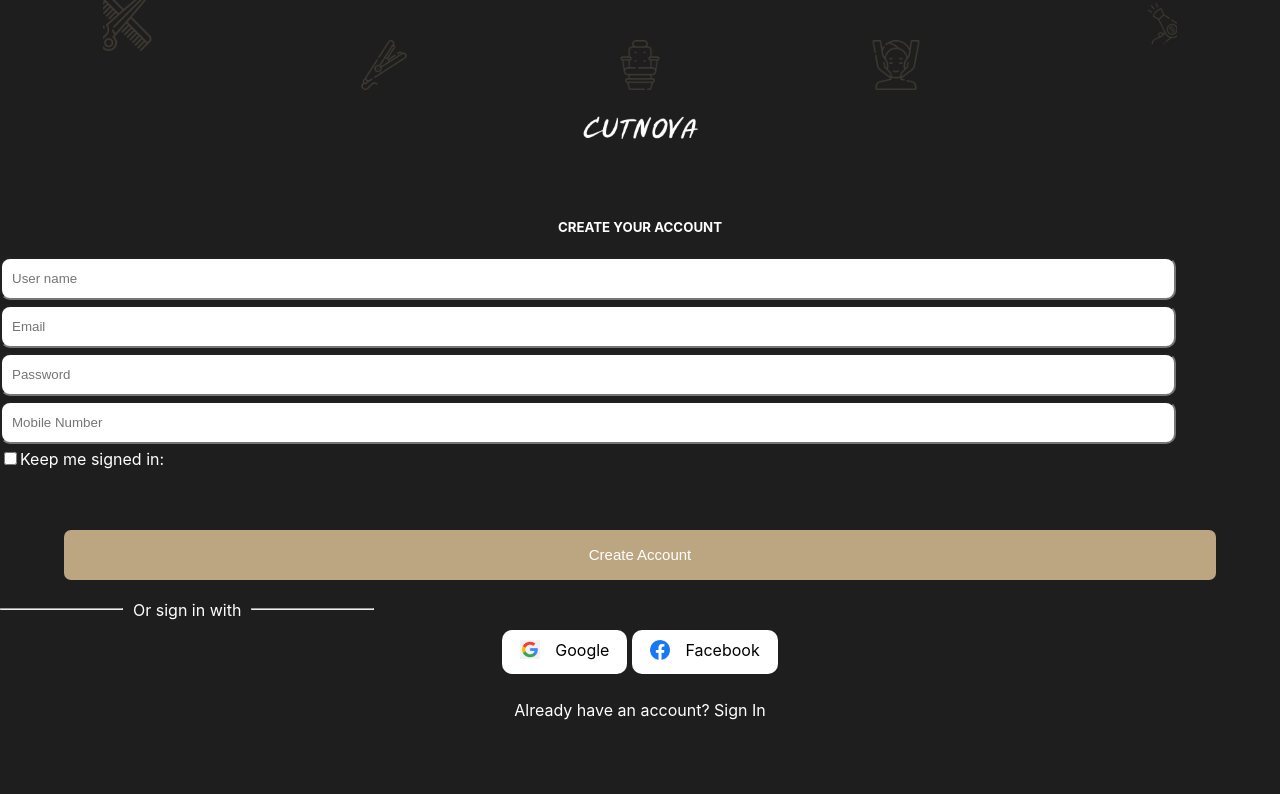
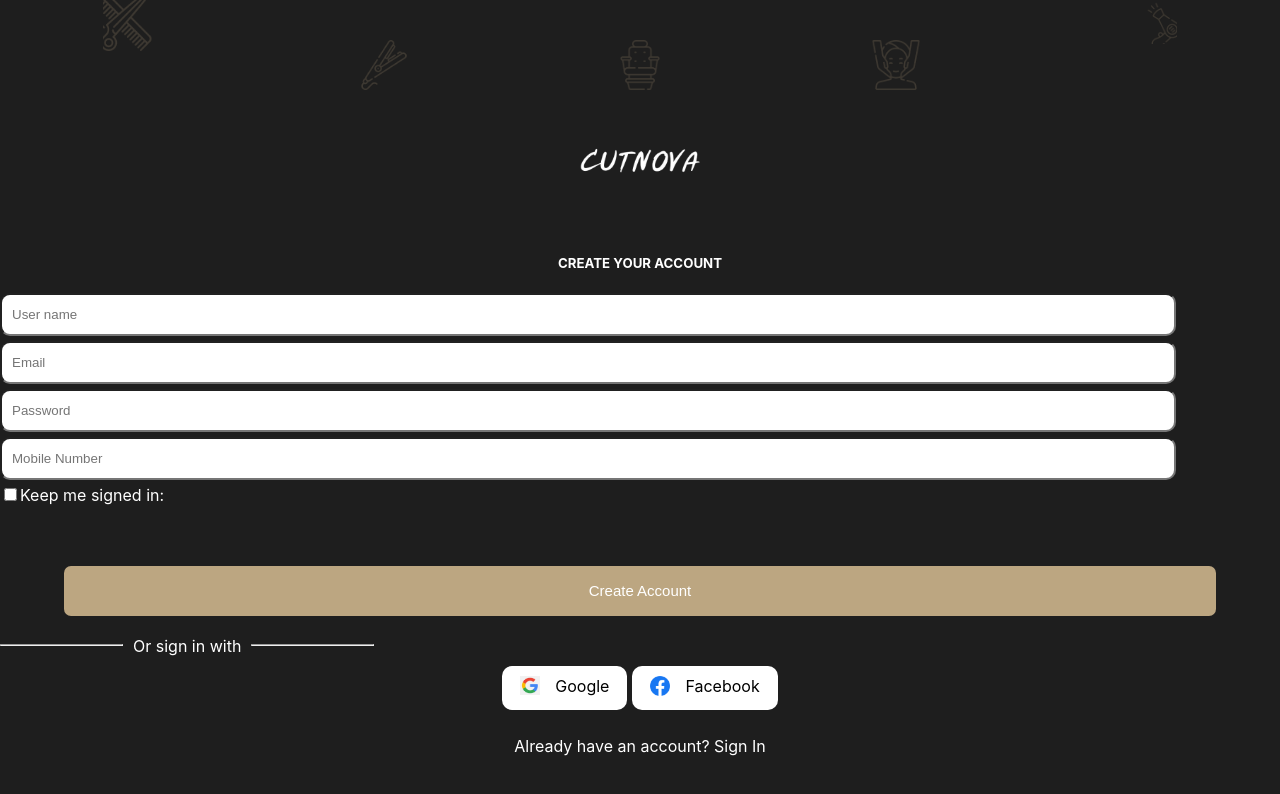
Before and after one commit to MA01ha05k09/Cutnova, a React (Create React App) app: page /Create in a window 1280 px wide. Shown: the top 794 px of the page. Built offline with nearby package versions, Linux system fonts and the light colour scheme.

Commit message:
lodin page

```diff
--- a/src/style/login.css
+++ b/src/style/login.css
@@ -67,8 +67,8 @@
   display: flex;
 }
 .cutnova-logo {
-  width: 125px;
-  margin-top: -21px;
+  width: 130px;
+  margin-top: 10px;
 }
 .login-last-logo {
   width: 20px;
@@ -90,4 +90,5 @@
 .Forgot-Password-div{
     color: white;
     text-align: end;
+    width: 90%;
 }
```
